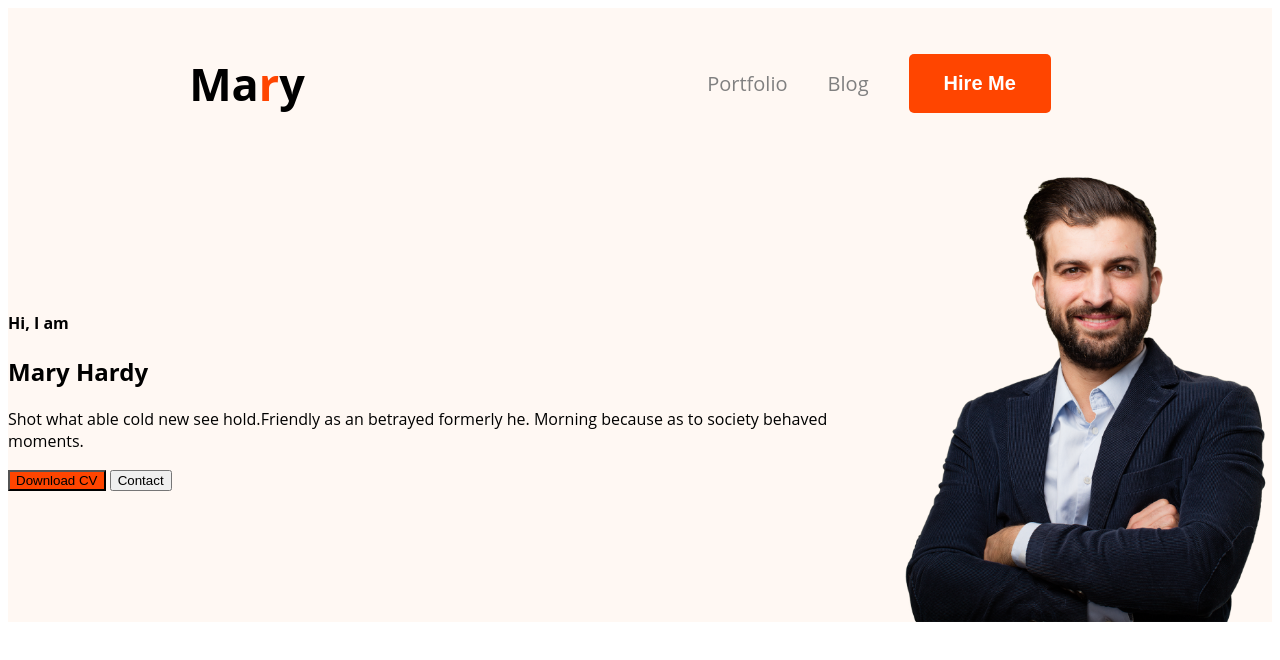
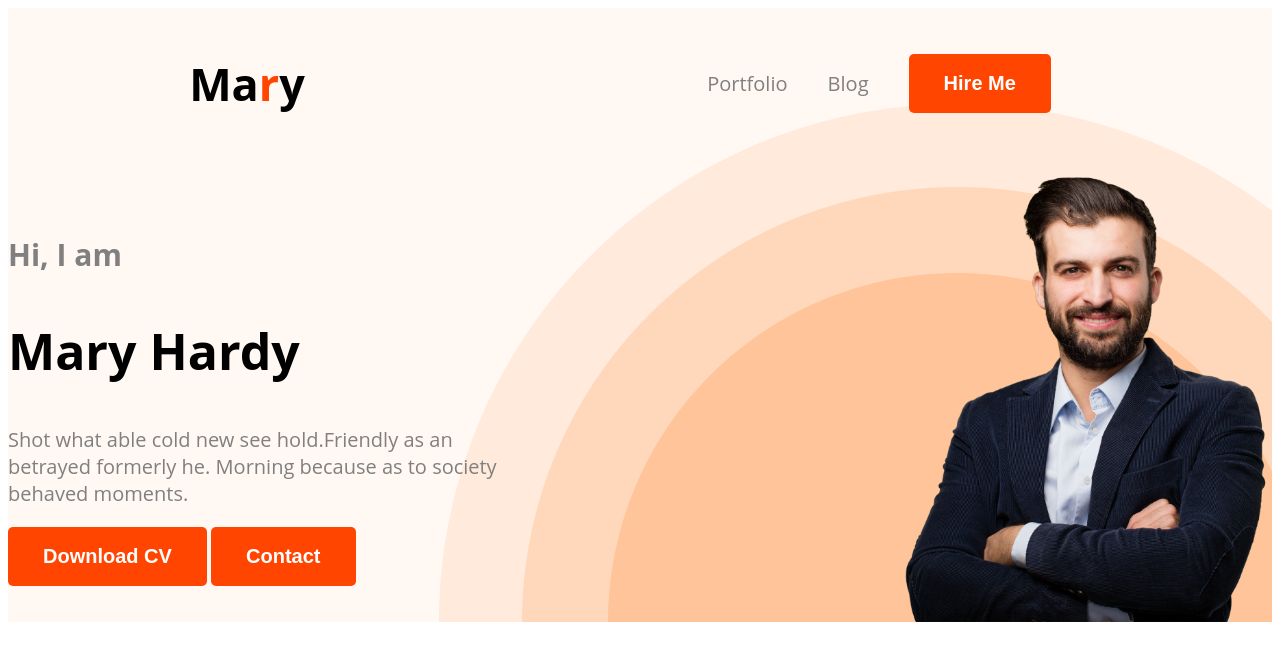
Before and after one commit to bluebird089/portfolio-website, a plain HTML site: page index.html in a window 1280 px wide. Drawn offline with Linux system fonts and the light colour scheme.

Commit message:
background-images

```diff
--- a/Styles/Portfolio.css
+++ b/Styles/Portfolio.css
@@ -39,7 +39,7 @@ nav a {
     font-weight: 400;
 }
 
-nav button {
+nav button, .btn-mia {
     border: 0;
     border-radius: 5px;
     font-size: 20px;
@@ -51,12 +51,29 @@ nav button {
 /* This is for the headers */
 .header{
     background-color: #fff8f3;
+    background-image: url(../images/header_bg.png);
+    background-repeat: no-repeat;
+    background-position: bottom right;
 }
 .banner{
     display: flex;
     align-items: center;
+    justify-content: space-between;
 }
 .banner img{
     width: 400px;
-
 }
+.banner-text{
+    max-width: 500px;
+}
+.banner-text h4{
+    font-size: 30px;
+    color: gray;
+}
+.banner-text h2{
+    font-size: 50px;
+}
+.banner-text p{
+    font-size: 20px;
+    color: gray;
+}
--- a/index.html
+++ b/index.html
@@ -24,8 +24,8 @@
                 <h2 class="banner-name">Mary Hardy</h2>
                 <p>Shot what able cold new see hold.Friendly as an betrayed formerly he. Morning because as to society
                     behaved moments.</p>
-                <button class="bg-or">Download CV</button>
-                <button>Contact</button>
+                <button class="bg-or btn-mia">Download CV</button class="btn-mia">
+                <button class="bg-or btn-mia">Contact</button>
             </div>
             <img src="images/hardy.png" alt="mr.hardy">
         </div>
```
